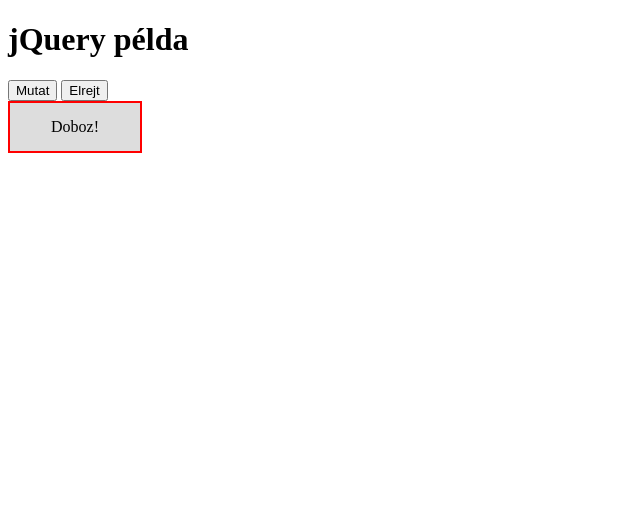
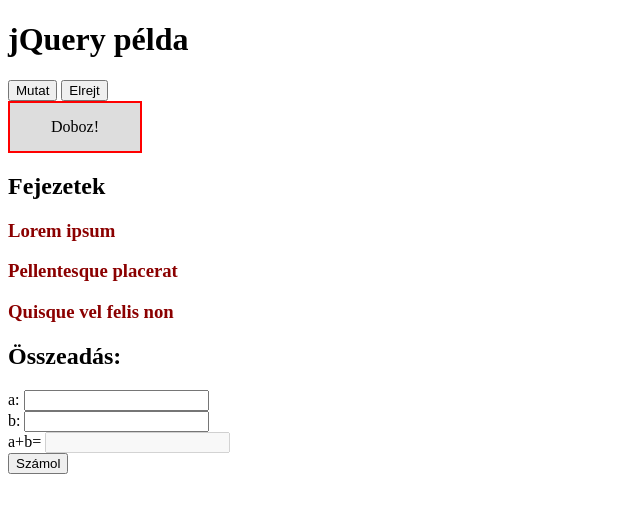
Before and after one commit to gazdagandras/LiaJavaScript, a PHP site: page /jquery/index.php in a window 1280 px wide. Shown: the top 513 px of the page, without its empty margins (0-640 px from the left). Run offline with PHP 8.4, Linux system fonts and the light colour scheme; some libraries are stand-ins or nearby versions.

Commit message:
Összeadó űrlap hibakezelés nélkül

```diff
--- a/jquery/index.php
+++ b/jquery/index.php
@@ -15,6 +15,8 @@
                 padding: 15px;
                 text-align: center;
             }
+            .fejezetcim { color: darkred; }
+            .fejezetszoveg { border: 1px dashed #ddd; padding: 15px; }
         </style>
 
     </head>
@@ -27,5 +29,26 @@
 
         <div id="box">Doboz!</div>
 
+        <h2>Fejezetek</h2>
+
+        <h3 class="fejezetcim">Lorem ipsum</h3>
+        <div class="fejezetszoveg">Lorem ipsum dolor sit amet, consectetur adipiscing elit. Nunc sed ex eu sem tristique bibendum ut quis ex. Pellentesque eget pulvinar mauris, et tristique sapien. Quisque lectus sapien, ornare eu facilisis eu, mollis vestibulum lacus. In eu porttitor nunc, a volutpat mi. Vivamus efficitur dapibus justo, sed iaculis sem efficitur non. Ut justo magna, ornare aliquam arcu vitae, fringilla condimentum libero. Ut feugiat metus ac condimentum accumsan. Praesent lorem odio, ultrices vel tempor in, finibus tincidunt risus. Duis sit amet erat aliquam, suscipit nisi eget, faucibus velit. Sed eget arcu ut risus pretium molestie. Phasellus dictum elit lacinia, placerat felis eu, dignissim ante. Nulla et faucibus ex. </div>
+
+        <h3 class="fejezetcim">Pellentesque placerat</h3>
+        <div class="fejezetszoveg">Pellentesque placerat, ante at sodales facilisis, libero justo ultrices felis, eget porttitor lacus magna sed elit. Phasellus volutpat id lacus vitae convallis. Etiam molestie gravida diam. Nulla facilisi. Nulla gravida eleifend turpis, vitae lacinia enim fringilla vitae. Phasellus bibendum arcu condimentum porta semper. Suspendisse potenti. Aenean nisi libero, rhoncus vitae turpis id, congue convallis ligula. Sed finibus sagittis eros sodales vehicula. Vestibulum a pulvinar purus. Nulla erat dui, rhoncus non mollis convallis, pulvinar in odio. Phasellus dictum felis at imperdiet finibus. </div>
+
+        <h3 class="fejezetcim">Quisque vel felis non</h3>
+        <div class="fejezetszoveg">Quisque vel felis non felis accumsan bibendum. Donec consectetur feugiat ante sed accumsan. Praesent vehicula pellentesque dapibus. Phasellus vitae volutpat sem. In aliquam lacinia urna, eu interdum dolor mollis vitae. Integer eget odio nec dui pharetra placerat. Integer volutpat lacus id metus dignissim maximus vitae eu nunc. Nullam accumsan at erat in ultrices. Maecenas convallis dictum elit ac pulvinar. Sed convallis quam at lorem elementum mattis. Aliquam viverra scelerisque suscipit.</div>
+
+        <h2>Összeadás:</h2>
+
+        a: <input type="text" id="a">
+        <br>
+        b: <input type="text" id="b">
+        <br>
+        a+b= <input type="text" id="eredmeny" disabled="disabled">
+        <br>
+        <button id="osszead">Számol</button>
+
     </body>
 </html>
--- a/jquery/script.js
+++ b/jquery/script.js
@@ -15,4 +15,20 @@ $(document).ready(function(){
        $('#box').show(1000);
    });
 
+   // Fejezetek:
+   $('.fejezetszoveg').hide();
+
+   $('.fejezetcim').click(function() {
+      console.log('Fejezetcímre kattintottak!');
+      $(this).next('.fejezetszoveg').toggle(1000);
+   });
+
+   // Összeadás:
+   $('#osszead').click(function() {
+       var a = parseInt($('#a').val());
+       var b = parseInt($('#b').val());
+
+       $('#eredmeny').val(a + b);
+   });
+
 });
```
